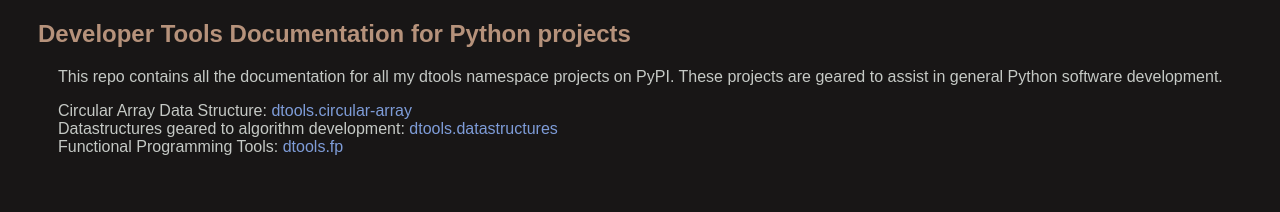
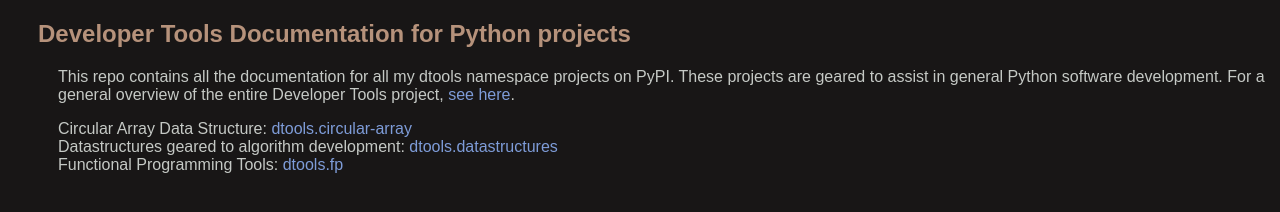
Before and after one commit to grscheller/dtools-docs, a plain HTML site: page index.html in a window 1280 px wide. Drawn offline with Linux system fonts and the light colour scheme.

Commit message:
Updates based om HTML feedback.

```diff
--- a/index.html
+++ b/index.html
@@ -12,7 +12,9 @@
     <p>
       This repo contains all the documentation for all my dtools namespace
       projects on PyPI. These projects are geared to assist in general
-      Python software development.
+      Python software development. For a general overview of the entire
+      Developer Tools project,
+      <a href="https://github.com/grscheller/dtools-docs">see here</a>.
     </p>
 
     <p>
```
Also changed, not shown: 1 other file.
